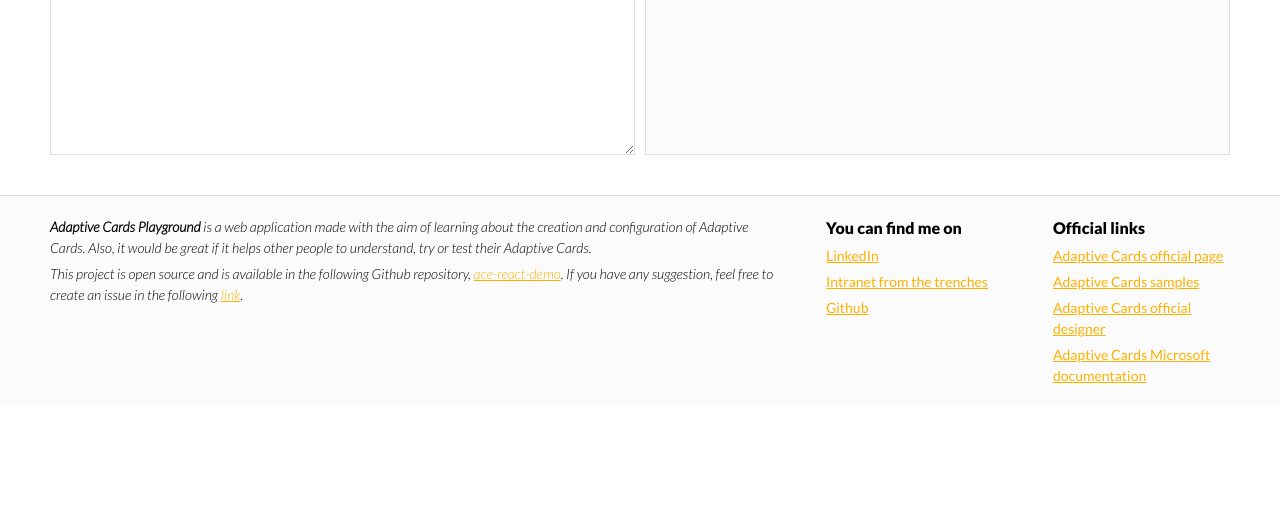
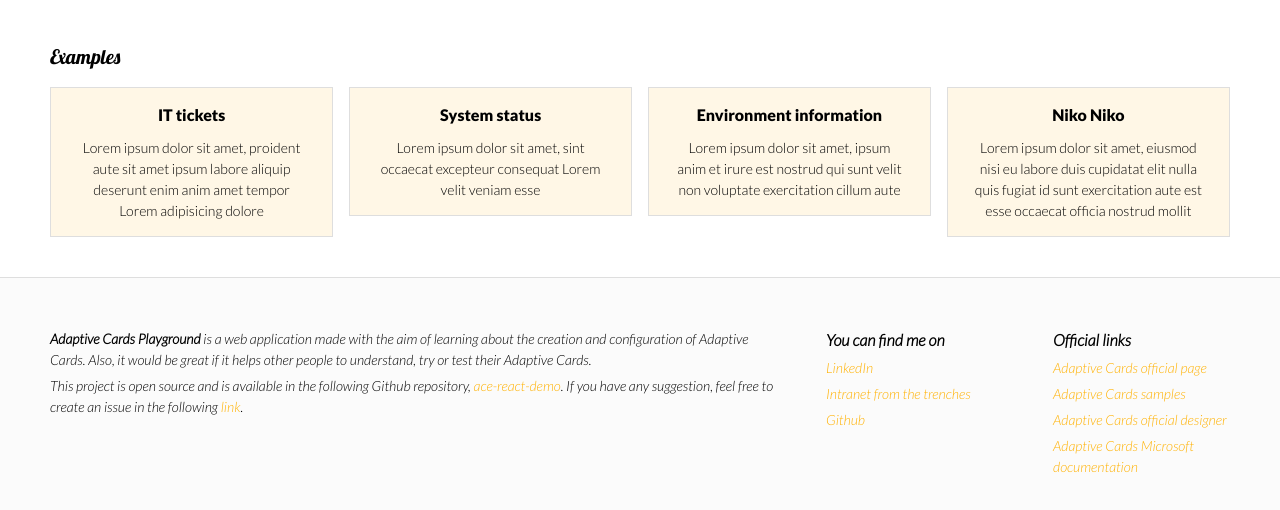
Before and after one commit to codbugs/ace-react-demo, a React app: page / in a window 1280 px wide. Shown: the part 394-904 px from the top of the page. Before the commit the page ends 800 px from the top, so only its background shows below. Built offline with nearby package versions, Linux system fonts and the light colour scheme.

Commit message:
feat: add samples section

```diff
--- a/public/styles.css
+++ b/public/styles.css
@@ -1,12 +1,20 @@
 
-a, body, div, footer, header, html, h1, li, main, p, span, textarea, ul  {
+:root {
+    --accent: #FFB100;
+    --accent-background: #FFF7e6;
+    --background: #FBFBFB;
+    --border: #DEDEDE;
+    --main: #000000;
+}
+
+a, body, button, div, footer, header, html, h1, li, main, p, span, textarea, ul  {
     background-color: transparent;
     border: 0;
     border-radius: 0;
 
     box-sizing: border-box;
 
-    color: #000000;
+    color: var(--main);
 
     font-family: 'Lato', sans-serif;
     font-size: 16px;
@@ -62,12 +70,12 @@
     align-items: center;
     gap: 20px;
 
-    background-color: #FBFBFB;
-    border-top: solid 1px #DEDEDE;
+    background-color: var(--background);
+    border-top: solid 1px var(--border);
 
-    padding-top: 20px;
+    padding-top: 50px;
     padding-right: 50px;
-    padding-bottom: 20px;
+    padding-bottom: 50px;
     padding-left: 50px;
 }
 
@@ -110,7 +118,7 @@
 
 .editor,
 .preview {
-    background-color: #FBFBFB;
+    background-color: var(--background);
 
     display: flex;
     flex-direction: column;
@@ -118,7 +126,7 @@
     align-items: center;
     gap: 0;
 
-    border: solid 1px #DEDEDE;
+    border: solid 1px var(--border);
     height: 100%;
     width: 100%;
 }
@@ -136,7 +144,7 @@
 
 .editor--header,
 .preview--header {
-    border-bottom: solid 1px #DEDEDE;
+    border-bottom: solid 1px var(--border);
     width: 100%;
 }
 
@@ -156,7 +164,7 @@
 }
 
 .link {
-    color: #FFB100;
+    color: var(--accent);
     font-size: inherit;
     text-decoration: underline;
 }
@@ -198,12 +206,81 @@
 
 .sitemap--group {
     min-width: 15%;
+    font-style: italic;
+}
+
+.sitemap--group .link {
+    text-decoration: none;
+}
+
+.sitemap--group .link:hover {
+    font-weight: 900;
+    text-decoration: underline;
 }
 
 .sitemap--list-item > .text {
     font-size: 0.875rem;
-    font-style: italic;
     font-weight: 300;
 
     text-align: left;
 }
+
+.sample {
+    display: flex;
+    flex-direction: column;
+    justify-content: flex-start;
+    align-items: flex-start;
+    gap: 15px;
+
+    margin-top: 25px;
+}
+
+.sample-header {
+    font-family: 'Lobster', cursive;
+    font-size: 1.25rem;
+    font-weight: 400;
+}
+
+.sample--list {
+    display: flex;
+    flex-direction: row;
+    justify-content: space-between;
+    flex-wrap: wrap;
+    align-items: flex-start;
+    gap: 10px;
+
+    list-style: none;
+}
+
+.sample--item {
+    max-width: 24%;
+}
+
+.sample--card {
+    display: flex;
+    flex-direction: column;
+    justify-content: center;
+    align-items: center;
+    gap: 10px;
+
+
+    background-color: var(--accent-background);
+    border: solid 1px var(--border);
+    padding: 15px 25px;
+}
+
+.sample--card:hover {
+    border: solid 1px var(--accent);
+}
+
+.sample--card-header {
+    font-size: 1rem;
+    font-weight: 900;
+}
+
+.sample--card-description {
+    font-size: 0.875rem;
+    font-weight: 100;
+
+    text-align: center;
+}
--- /dev/null
+++ b/src/data/samples.json
@@ -0,0 +1,126 @@
+[
+    {
+        "title": "IT tickets",
+        "description": "Lorem ipsum dolor sit amet, proident aute sit amet ipsum labore aliquip deserunt enim anim amet tempor Lorem adipisicing dolore",
+        "payload": {
+            "type": "AdaptiveCard",
+            "$schema": "http://adaptivecards.io/schemas/adaptive-card.json",
+            "fallbackText": "Your device doesn't support this version.",
+            "version": "",
+            "body": [
+              {
+                "type": "Container",
+                "items": [
+                  {
+                    "type": "TextBlock",
+                    "text": "No IT tickets provided",
+                    "horizontalAlignment": "center",
+                    "spacing": "medium",
+                    "weight": "bolder"
+                  },
+                  {
+                    "type": "Image",
+                    "url": "/info.png",
+                    "size": "medium",
+                    "horizontalAlignment": "center",
+                    "spacing": "medium"
+                  }
+                ]
+              }
+            ]
+          }
+    },
+    {
+        "title": "System status",
+        "description": "Lorem ipsum dolor sit amet, sint occaecat excepteur consequat Lorem velit veniam esse",
+        "payload": {
+          "type": "AdaptiveCard",
+          "$schema": "http://adaptivecards.io/schemas/adaptive-card.json",
+          "fallbackText": "Your device doesn't support this version.",
+          "version": "",
+          "body": [
+            {
+              "type": "Container",
+              "items": [
+                {
+                  "type": "TextBlock",
+                  "text": "No System status provided",
+                  "horizontalAlignment": "center",
+                  "spacing": "medium",
+                  "weight": "bolder"
+                },
+                {
+                  "type": "Image",
+                  "url": "/info.png",
+                  "size": "medium",
+                  "horizontalAlignment": "center",
+                  "spacing": "medium"
+                }
+              ]
+            }
+          ]
+        }
+    },
+    {
+        "title": "Environment information",
+        "description": "Lorem ipsum dolor sit amet, ipsum anim et irure est nostrud qui sunt velit non voluptate exercitation cillum aute",
+        "payload": {
+          "type": "AdaptiveCard",
+          "$schema": "http://adaptivecards.io/schemas/adaptive-card.json",
+          "fallbackText": "Your device doesn't support this version.",
+          "version": "",
+          "body": [
+            {
+              "type": "Container",
+              "items": [
+                {
+                  "type": "TextBlock",
+                  "text": "No Environment information provided",
+                  "horizontalAlignment": "center",
+                  "spacing": "medium",
+                  "weight": "bolder"
+                },
+                {
+                  "type": "Image",
+                  "url": "/info.png",
+                  "size": "medium",
+                  "horizontalAlignment": "center",
+                  "spacing": "medium"
+                }
+              ]
+            }
+          ]
+        }
+    },
+    {
+        "title": "Niko Niko",
+        "description": "Lorem ipsum dolor sit amet, eiusmod nisi eu labore duis cupidatat elit nulla quis fugiat id sunt exercitation aute est esse occaecat officia nostrud mollit",
+        "payload": {
+          "type": "AdaptiveCard",
+          "$schema": "http://adaptivecards.io/schemas/adaptive-card.json",
+          "fallbackText": "Your device doesn't support this version.",
+          "version": "",
+          "body": [
+            {
+              "type": "Container",
+              "items": [
+                {
+                  "type": "TextBlock",
+                  "text": "No Niko Niko provided",
+                  "horizontalAlignment": "center",
+                  "spacing": "medium",
+                  "weight": "bolder"
+                },
+                {
+                  "type": "Image",
+                  "url": "/info.png",
+                  "size": "medium",
+                  "horizontalAlignment": "center",
+                  "spacing": "medium"
+                }
+              ]
+            }
+          ]
+        }
+    }
+]
--- a/src/index.js
+++ b/src/index.js
@@ -4,13 +4,19 @@
 import CardPayloadEditor from './CardPayloadEditor';
 import CardPreview from './CardPreview';
 import Link from './components/Link';
-import Text from './components/Text';
+import Samples from './samples/Samples';
 import SiteMap from './SiteMap';
 
 
 function App () {
 
   const [payload, setPayload] = useState(null);
+
+  const setSamplePayload = async (payload) => {
+    if(payload !== null && payload !== undefined) {
+      setPayload(JSON.stringify(payload));
+    }
+  };
 
   return <main className="app">
     <h1 className="app--header">Adaptive Card Playground</h1>
@@ -21,6 +27,7 @@
         <li className="card--item"><CardPayloadEditor onPayloadChange={ payload => setPayload(payload) } /></li>
         <li className="card--item"><CardPreview payload={ payload } /></li>
       </ul>
+      <Samples onClick={ setSamplePayload } />
     </div>
     <footer className="app--footer">
       <div className="app--footer-wrapper">
--- /dev/null
+++ b/src/samples/SampleCard.js
@@ -0,0 +1,9 @@
+export default function SampleCard({ sample, onAction }) {
+
+  const { title, description, payload } = sample;
+
+  return (<a href="#" className="sample--card" onClick={ () => onAction(payload) }>
+    <div className="sample--card-header">{ title }</div>
+    <div className="sample--card-description">{ description }</div>
+  </a>);
+}
--- /dev/null
+++ b/src/samples/SampleList.js
@@ -0,0 +1,13 @@
+import SampleCard from './SampleCard';
+
+export default function SampleList({ sampleList, onSelect }) {
+    return (<ul className="sample--list">
+        {
+            sampleList.map((item, index) => {
+                return (<li key={ index } className="sample--item">
+                    <SampleCard sample={ item } onAction={ onSelect } />
+                </li>);
+            })
+        }
+    </ul>);
+}
--- /dev/null
+++ b/src/samples/Samples.js
@@ -0,0 +1,10 @@
+import samplesData from '../data/samples.json';
+import SampleList from './SampleList';
+
+export default function Samples({ onClick }) {
+
+    return ( <div className="sample">
+        <div className="sample-header">Examples</div>
+        <SampleList sampleList={ samplesData } onSelect={ onClick } />
+    </div>);
+}
```
Lines whose indentation alone changed are shown as unchanged.
